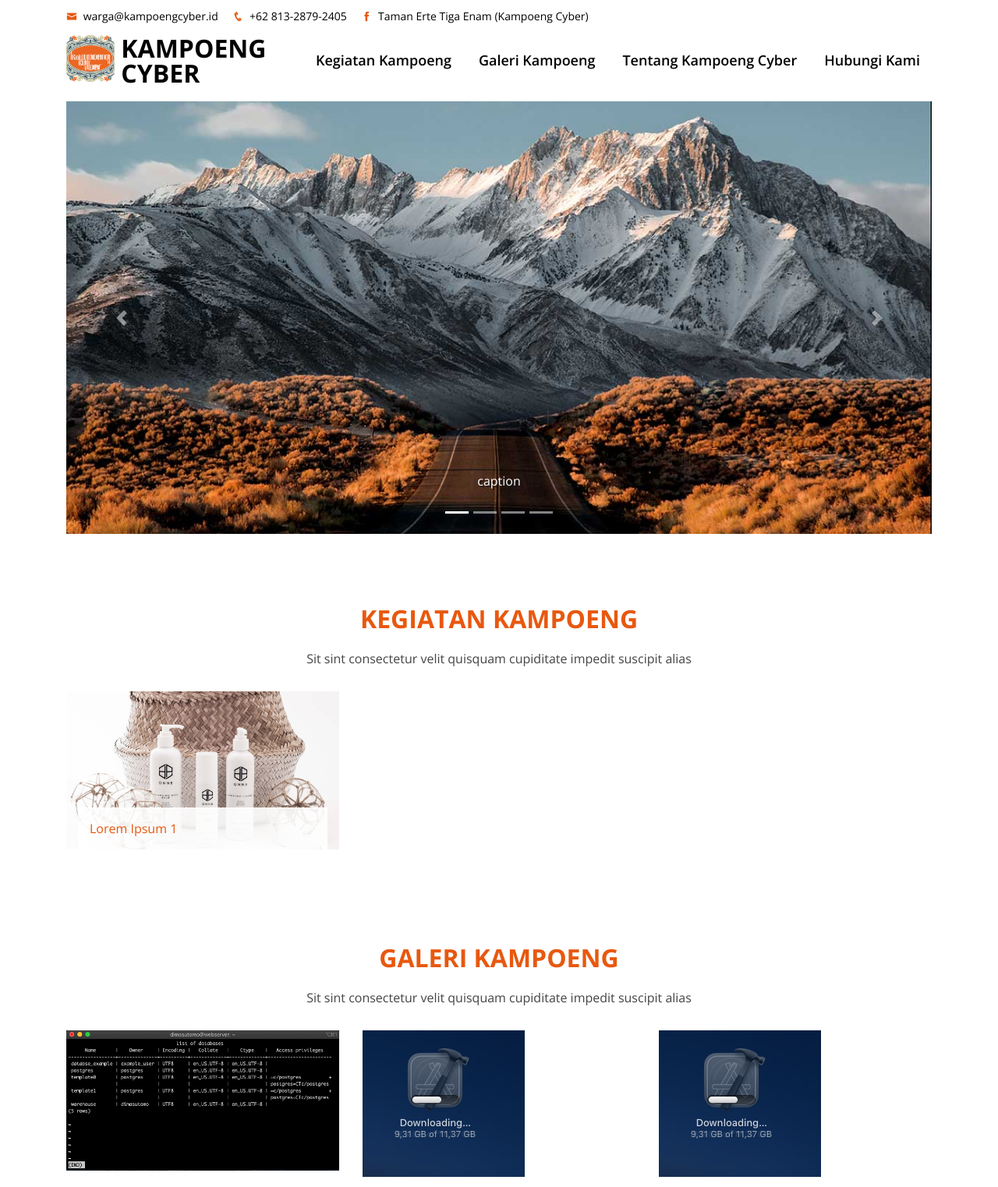
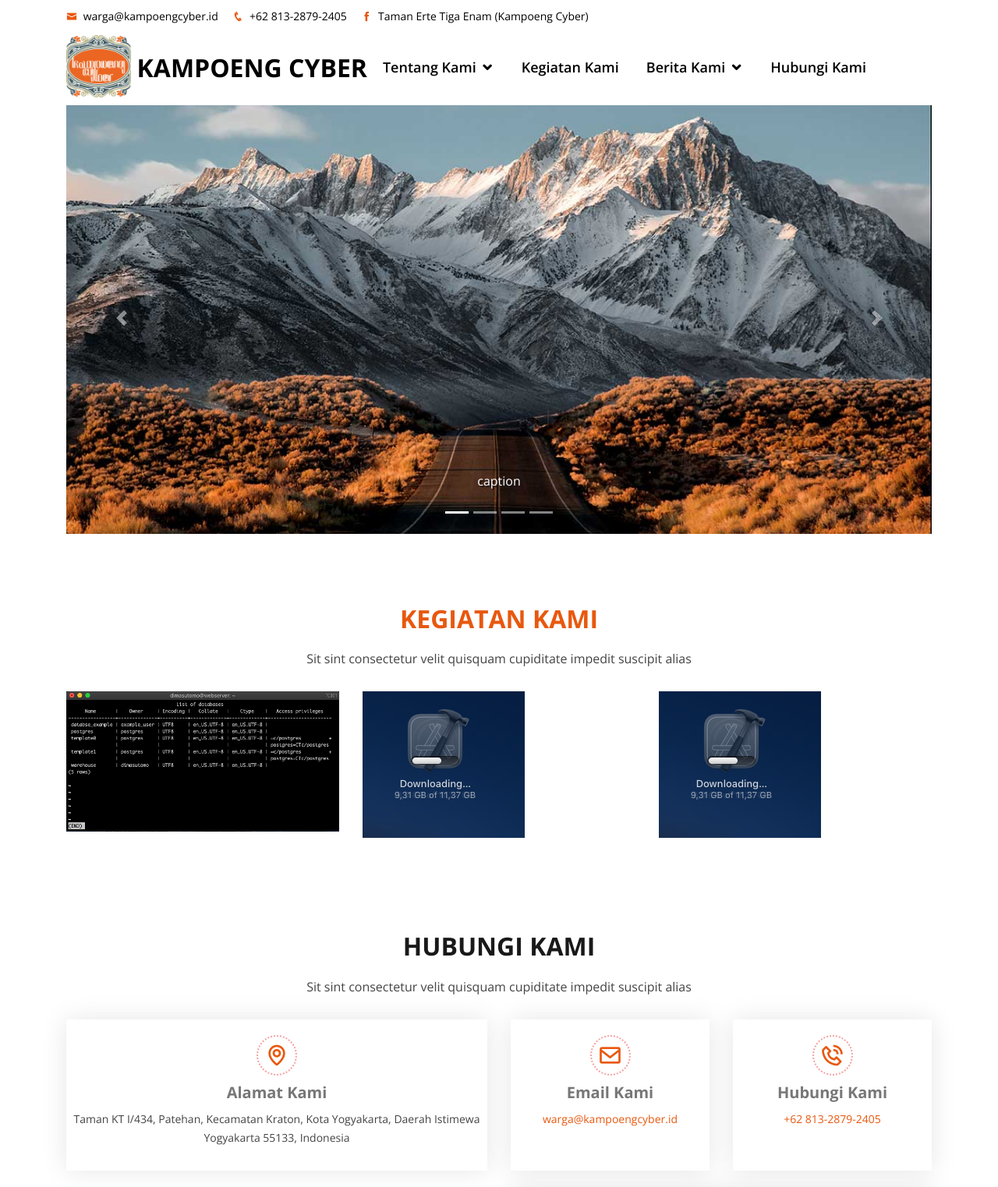
Before and after one commit to novandrautomo17/kampoeng_cyber_yogyakarta, a Django app: page / in a window 1280 px wide. Shown: the top 1523 px of the page at 78% size. Run offline with Django 3.2, Linux system fonts and the light colour scheme; data comes from the database, SQL or seed files in the repository; both versions use the stored data as it was after the commit; parts of the project's set-up code (start-up, migrations or seed data) failed here and were passed over; some libraries are stand-ins or nearby versions.

Commit message:
fix layout

```diff
--- a/home/admin.py
+++ b/home/admin.py
@@ -1,5 +1,5 @@
 from django.contrib import admin
-from .models import Carousel, About, Contact
+from .models import Carousel, About, History, Contact
 
 @admin.register(Carousel)
 class CarouselAdmin(admin.ModelAdmin):
@@ -9,6 +9,10 @@ class CarouselAdmin(admin.ModelAdmin):
 class AboutAdmin(admin.ModelAdmin):
 	pass
 
+@admin.register(History)
+class HistoryAdmin(admin.ModelAdmin):
+	pass
+
 @admin.register(Contact)
 class AboutAdmin(admin.ModelAdmin):
   list_display = ("name", "subject")
--- a/home/models.py
+++ b/home/models.py
@@ -2,8 +2,10 @@ from django.conf import settings
 from django.utils import timezone
 from django.db import models
 from django.urls import reverse #slug
+from ckeditor_uploader.fields import RichTextUploadingField #add ckeditor as the field
 from PIL import Image
 
+#Landingpage
 class Carousel(models.Model):
 	image1 = models.ImageField(upload_to='carousel', blank=False, null=True)
 	caption_image_1 = models.CharField(max_length=200, blank=False, null=True)
@@ -20,17 +22,7 @@ class Carousel(models.Model):
 	def __str__(self):
 		return f"Carousel"
 
-class About(models.Model):
-	title_about = models.CharField(max_length=200, blank=False, null=True)
-	about_desc = models.TextField(blank=False, null=True)
-	about_image = models.ImageField(upload_to='about_image', blank=False, null=True)
-
-	class Meta:
-		verbose_name_plural = "About"
-
-	def __str__(self):
-		return f"About"
-
+#Landingpage
 class Contact(models.Model):
 	name = models.CharField(max_length=500, blank=False, null=True, verbose_name='Nama')
 	email = models.CharField(max_length=200, blank=False, null=True, verbose_name='Alamat e-mail')
@@ -42,3 +34,26 @@ class Contact(models.Model):
 
 	def __str__(self):
 		return f"{self.subject} {self.name}"
+
+#Profile
+class About(models.Model):
+	title_about = models.CharField(max_length=200, blank=False, null=True)
+	about_desc = models.TextField(blank=False, null=True)
+	about_image = models.ImageField(upload_to='about_image', blank=False, null=True)
+
+	class Meta:
+		verbose_name_plural = "Profile Kampoeng Cyber"
+
+	def __str__(self):
+		return f"Profile Kampoeng Cyber"
+
+
+#Sejarah
+class History(models.Model):
+	article = RichTextUploadingField(blank=True, null=True, verbose_name='Artikel')
+
+	class Meta:
+		verbose_name_plural = "Sejarah Kampoeng Cyber"
+
+	def __str__(self):
+		return f"Sejarah Kampoeng Cyber"
--- a/home/static/home/css/style.css
+++ b/home/static/home/css/style.css
@@ -284,7 +284,7 @@ h1, h2, h3, h4, h5, h6 {
 }
 
 .nav-menu .drop-down ul a:hover, .nav-menu .drop-down ul .active > a, .nav-menu .drop-down ul li:hover > a {
-  color: #e82d2d;
+  color: #e8580f;
 }
 
 .nav-menu .drop-down > a:after {
--- a/home/templates/home/base.html
+++ b/home/templates/home/base.html
@@ -65,92 +65,31 @@
 
       <nav class="nav-menu d-none d-lg-block">
         <ul>
-          <li><a href="{% url 'news' %}" >Kegiatan Kampoeng</a></li>
-          <li><a href="{% url 'gallery' %}" >Galeri Kampoeng</a></li>
-          <li><a href="#about">Tentang Kampoeng Cyber</a></li>
-          <li><a href="#contact">Hubungi Kami</a></li>
+          <li class="drop-down"><a href="">Tentang Kami</a>
+            <ul>
+              <li><a href="{% url 'history' %}">Sejarah</a></li>
+              <li><a href="{% url 'profile' %}">Profil</a></li>
+            </ul>
+          </li>
+          <li><a href="{% url 'gallery' %}" >Kegiatan Kami</a></li>
+          <li class="drop-down"><a href="">Berita Kami</a>
+            <ul>
+              <li><a href="#">Berita</a></li>
+              <li><a href="#">Publikasi</a></li>
+            </ul>
+          </li>
+          <li><a href="{% url 'landingpage' %}#contact">Hubungi Kami</a></li>
         </ul>
       </nav><!-- .nav-menu -->
 
     </div>
   </header><!-- End Header -->
 
+
+
 <main id="main">
 	{% block content %}{% endblock %}
 </main>
-
-    <!-- ======= Contact Section ======= -->
-    <section id="contact" class="contact" data-aos="fade-up" data-aos-delay="150">
-      <div class="container">
-
-        <div class="section-title">
-          <h2>Hubungi Kami</h2>
-          <p>Sit sint consectetur velit quisquam cupiditate impedit suscipit alias</p>
-        </div>
-
-        <div class="row" data-aos="fade-up">
-          <div class="col-lg-6">
-            <div class="info-box mb-4">
-              <i class="bx bx-map"></i>
-              <h3>Alamat Kami</h3>
-              <p>Taman KT I/434, Patehan, Kecamatan Kraton, Kota Yogyakarta, Daerah Istimewa Yogyakarta 55133, Indonesia</p>
-            </div>
-          </div>
-
-
-          <div class="col-lg-3 col-md-6">
-            <div class="info-box  mb-4">
-              <i class="bx bx-envelope"></i>
-              <h3>Email Kami</h3>
-               <a href="mailto:warga@kampoengcyber.id"><p>warga@kampoengcyber.id</p></a><br>
-            </div>
-          </div>
-
-          <div class="col-lg-3 col-md-6">
-            <div class="info-box  mb-4">
-              <i class="bx bx-phone-call"></i>
-              <h3>Hubungi Kami</h3>
-              <a href='https://api.whatsapp.com/send/?phone=%2B6281328792405&text&app_absent=0'><p>+62 813-2879-2405</p></a><br>
-            </div>
-          </div>
-
-        </div>
-
-        <div class="row" data-aos="fade-up">
-
-          <div class="col-lg-6 ">
-            <iframe class="mb-4 mb-lg-0" src="https://www.google.com/maps/embed?pb=!1m18!1m12!1m3!1d3952.8151974853135!2d110.35638971455366!3d-7.809378679699164!2m3!1f0!2f0!3f0!3m2!1i1024!2i768!4f13.1!3m3!1m2!1s0x2e7a5793d807e539%3A0xff9726502ddeee47!2sKampoeng%20Cyber%20Yogyakarta!5e0!3m2!1sen!2sus!4v1608731248953!5m2!1sen!2sus" frameborder="0" style="border:0; width: 100%; height: 460px;" allowfullscreen></iframe>
-          </div>
-
-          <div class="col-lg-6">
-
-             <form method="post" role="form" class="php-email-form">
-              <h4>Contact Form</h4>
-              {% csrf_token %}
-              <div class="form-row">
-                <div class="col-md-6 form-group">
-                  {{ form.name }}
-                </div>
-                <div class="col-md-6 form-group">
-                  {{ form.email }}
-                </div>
-              </div>
-              <div class="form-group">
-                  {{ form.subject }}
-              </div>
-              <div class="form-group">
-                {{ form.message }}
-              </div>
-              <div class="text-center"><button type="submit" class="btn btn-primary">Kirim Pesan</button></div>
-            </form>
-          </div>
-
-        </div>
-
-      </div>
-    </section><!-- End Contact Section -->
-
-  </main><!-- End #main -->
 
   <!-- ======= Footer ======= -->
   <footer id="footer">
--- a/home/templates/home/landingpage.html
+++ b/home/templates/home/landingpage.html
@@ -64,34 +64,11 @@
 <main id="main">
 
   <!-- ======= Portfolio Section ======= -->
-  <section id="portfolio" class="portfolio" data-aos="fade-up" data-aos-delay="150">
-    <div class="container">
-
-      <div class="section-title">
-        <h2><a href="{% url 'news' %}" class="details-link" title="More Details">Kegiatan Kampoeng</a></h2>
-        <p>Sit sint consectetur velit quisquam cupiditate impedit suscipit alias</p>
-      </div>
-
-      <div class="row portfolio-container" data-aos="fade-up" data-aos-delay="150">
-       {% for post in news  %}
-        <div class="col-lg-4 col-md-6 portfolio-item filter-card">
-          <img src="{{ post.image.url }}"class="img-fluid" alt="">
-          <div class="portfolio-kegiatan">
-            <a href="{{ post.get_absolute_url }}">{{ post.title }}</a>
-          </div>
-        </div>
-        {% endfor %}
-      </div>
-
-    </div>
-  </section><!-- End Portfolio Section -->
-
-  <!-- ======= Portfolio Section ======= -->
   <section id="galeri" class="portfolio" data-aos="fade-up" data-aos-delay="150">
     <div class="container">
 
       <div class="section-title">
-        <h2><a href="{% url 'gallery' %}" class="details-link" title="More Details">Galeri Kampoeng</a></h2>
+        <h2><a href="{% url 'gallery' %}" class="details-link" title="More Details">Kegiatan Kami</a></h2>
         <p>Sit sint consectetur velit quisquam cupiditate impedit suscipit alias</p>
       </div>
 
@@ -110,29 +87,75 @@
     </div>
   </section><!-- End Portfolio Section -->
 
-    <!-- ======= About Section ======= -->
-    <section id="about" class="about" data-aos="fade-up" data-aos-delay="150">
+    <!-- ======= Contact Section ======= -->
+    <section id="contact" class="contact" data-aos="fade-up" data-aos-delay="150">
       <div class="container">
 
-      <div class="section-title">
-        <h2>Tentang Kampoeng Cyber</a></h2>
-      </div>
+        <div class="section-title">
+          <h2>Hubungi Kami</h2>
+          <p>Sit sint consectetur velit quisquam cupiditate impedit suscipit alias</p>
+        </div>
+
+        <div class="row" data-aos="fade-up">
+          <div class="col-lg-6">
+            <div class="info-box mb-4">
+              <i class="bx bx-map"></i>
+              <h3>Alamat Kami</h3>
+              <p>Taman KT I/434, Patehan, Kecamatan Kraton, Kota Yogyakarta, Daerah Istimewa Yogyakarta 55133, Indonesia</p>
+            </div>
+          </div>
 
 
-        <div class="row">
-          <div class="col-lg-6 order-1 order-lg-2" data-aos="fade-left">
-          {% for description in about %}
-            <img src="{{description.about_image.url}}" class="img-fluid" alt="">
+          <div class="col-lg-3 col-md-6">
+            <div class="info-box  mb-4">
+              <i class="bx bx-envelope"></i>
+              <h3>Email Kami</h3>
+               <a href="mailto:warga@kampoengcyber.id"><p>warga@kampoengcyber.id</p></a><br>
+            </div>
           </div>
-          <div class="col-lg-6 pt-4 pt-lg-0 order-2 order-lg-1 content" data-aos="fade-right">
 
-            <h3>{{description.title_about}}</h3>
-            <p class='text-justify'>{{description.about_desc}}</p>
-          {% endfor %}
+          <div class="col-lg-3 col-md-6">
+            <div class="info-box  mb-4">
+              <i class="bx bx-phone-call"></i>
+              <h3>Hubungi Kami</h3>
+              <a href='https://api.whatsapp.com/send/?phone=%2B6281328792405&text&app_absent=0'><p>+62 813-2879-2405</p></a><br>
+            </div>
           </div>
+
+        </div>
+
+        <div class="row" data-aos="fade-up">
+
+          <div class="col-lg-6 ">
+            <iframe class="mb-4 mb-lg-0" src="https://www.google.com/maps/embed?pb=!1m18!1m12!1m3!1d3952.8151974853135!2d110.35638971455366!3d-7.809378679699164!2m3!1f0!2f0!3f0!3m2!1i1024!2i768!4f13.1!3m3!1m2!1s0x2e7a5793d807e539%3A0xff9726502ddeee47!2sKampoeng%20Cyber%20Yogyakarta!5e0!3m2!1sen!2sus!4v1608731248953!5m2!1sen!2sus" frameborder="0" style="border:0; width: 100%; height: 460px;" allowfullscreen></iframe>
+          </div>
+
+          <div class="col-lg-6">
+
+             <form method="post" role="form" class="php-email-form">
+              <h4>Contact Form</h4>
+              {% csrf_token %}
+              <div class="form-row">
+                <div class="col-md-6 form-group">
+                  {{ form.name }}
+                </div>
+                <div class="col-md-6 form-group">
+                  {{ form.email }}
+                </div>
+              </div>
+              <div class="form-group">
+                  {{ form.subject }}
+              </div>
+              <div class="form-group">
+                {{ form.message }}
+              </div>
+              <div class="text-center"><button type="submit" class="btn btn-primary">Kirim Pesan</button></div>
+            </form>
+          </div>
+
         </div>
 
       </div>
-    </section><!-- End About Section -->
+    </section><!-- End Contact Section -->
 
 {% endblock %}
--- a/home/urls.py
+++ b/home/urls.py
@@ -4,4 +4,7 @@ from . import views
 #this url patterns is looking to views.py in blog app directory
 urlpatterns = [
     path('', views.landingpage, name='landingpage'),
+    path('profil-kampoeng-cyber/', views.profile, name='profile'),
+    path('sejarah-kampoeng-cyber/', views.history, name='history'),
+
 ]
--- a/home/views.py
+++ b/home/views.py
@@ -1,6 +1,6 @@
 from django.shortcuts import render, redirect
 from django.conf import settings
-from .models import Carousel, About
+from .models import Carousel, About, History
 from berita.models import News
 from gallery.models import Gallery
 from .forms import ContactForm
@@ -35,3 +35,12 @@ def landingpage(request):
 				return HttpResponse('Invalid header found.')
 			return redirect('landingpage')
 	return render(request, 'home/landingpage.html', {'carousel':carousel, 'about':about, 'news':news, 'gallery':gallery ,'form': form})
+
+
+def profile(request):
+	about = About.objects.all()
+	return render(request, 'home/profile.html', {'about':about})
+
+def history(request):
+	history = History.objects.all()
+	return render(request, 'home/history.html', {'history':history})
```
Also changed, not shown: home/templates/home/history.html (added, +29 -0 lines), home/templates/home/profile.html (added, +39 -0 lines), db.sqlite3, home/migrations/0012_auto_20210113_1300.py (added), home/migrations/0013_history.py (added).
